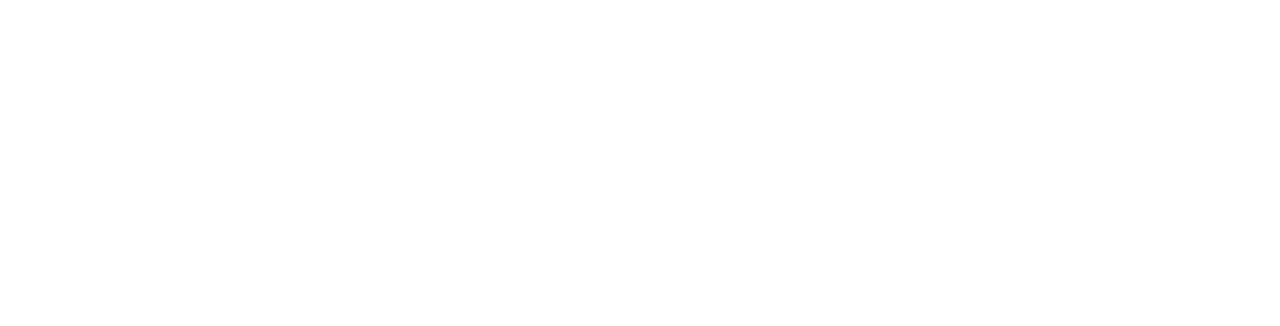
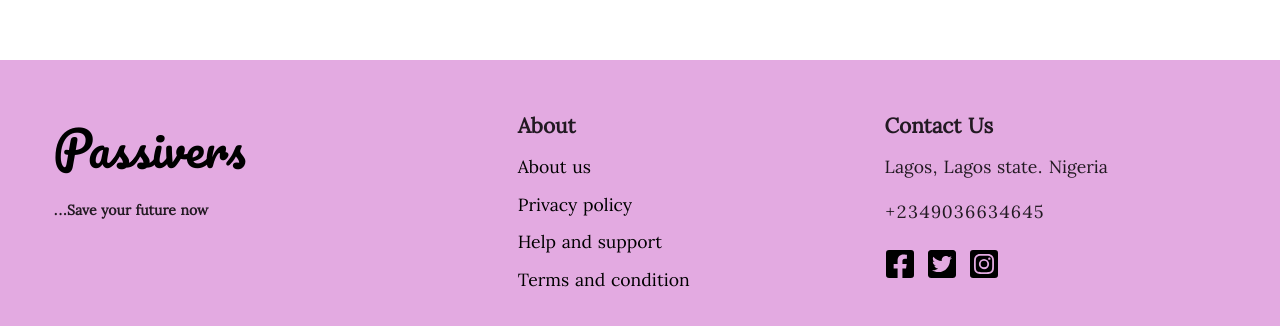
Before and after one commit to Team-STAG/Passiver, a React (Create React App) app: page / in a window 1280 px wide. Shown: the part 740-1066 px from the top of the page. Before the commit the page ends 800 px from the top, so only its background shows below. Built offline with nearby package versions, Linux system fonts and the light colour scheme.

Commit message:
done with the footer section

```diff
--- a/src/assets/styles/_styles.scss
+++ b/src/assets/styles/_styles.scss
@@ -1,5 +1,5 @@
 html{
-    font-size: 14px;
+    font-size: 16px;
 }
 
 *{
--- a/src/assets/styles/index.css
+++ b/src/assets/styles/index.css
@@ -15,7 +15,7 @@
   src: url("../fonts/Lora-SemiBold.ttf");
 }
 html {
-  font-size: 14px;
+  font-size: 16px;
 }
 
 * {
@@ -52,6 +52,7 @@
   height: auto;
   min-height: 100vh;
   max-width: 1600px;
+  font-family: lora;
 }
 body .header {
   width: 100%;
@@ -70,6 +71,7 @@
 body .header .header-container .header-content .logo a {
   font-size: 2rem;
   font-family: pacifico;
+  color: black;
 }
 body .header .header-container .header-content .desktop-link ul {
   display: flex;
@@ -96,4 +98,49 @@
 body .header .header-container .header-content .desktop-link ul li.background-link a {
   background: #B92BB3;
   color: white;
+}
+body .landing-page-container {
+  width: 100%;
+  height: auto;
+  min-height: 100vh;
+  padding-top: 80px;
+}
+body .footer {
+  padding: 50px 0px;
+  background: #E3AAE1;
+}
+body .footer .footer-container .footer-logo h1 a {
+  color: black;
+  font-family: pacifico;
+  font-size: 3rem;
+}
+body .footer .footer-container .footer-logo p {
+  font-weight: bold;
+}
+body .footer .footer-container .footer-link .link-title {
+  font-size: 1.3rem;
+  font-weight: bold;
+}
+body .footer .footer-container .footer-link a {
+  color: black;
+  font-size: 1.1rem;
+}
+body .footer .footer-container .footer-link p {
+  font-size: 1.1rem;
+}
+body .footer .footer-container .footer-link .page-link {
+  list-style: none;
+}
+body .footer .footer-container .footer-link .page-link li:not(:first-child) {
+  margin-top: 10px;
+}
+body .footer .footer-container .footer-link .social-links {
+  display: flex;
+  list-style: none;
+}
+body .footer .footer-container .footer-link .social-links li:not(:first-child) {
+  margin-left: 10px;
+}
+body .footer .footer-container .footer-link .social-links a {
+  font-size: 2rem;
 }/*# sourceMappingURL=index.css.map */
--- a/src/assets/styles/index.scss
+++ b/src/assets/styles/index.scss
@@ -6,6 +6,7 @@
     height: auto;
     min-height: 100vh;
     max-width: 1600px;
+    font-family: lora;
 
     .header{
         width: 100%;
@@ -28,6 +29,7 @@
                     a{
                         font-size: 2rem;
                         font-family: pacifico;
+                        color: getColor("default");
                     }
                 }
 
@@ -80,4 +82,79 @@
         }
     }
 
+    .landing-page-container{
+        width: 100%;
+        height: auto;
+        min-height: 100vh;
+        padding-top: getMeasurement("headerHeight");
+    }
+
+    .footer{
+        padding: 50px 0px;
+        background: getColor("primaryLight");
+
+        .footer-container{
+
+            .footer-logo{
+
+                h1{
+
+                    a{
+                        color: getColor("default");
+                        font-family: pacifico;
+                        font-size: 3rem;
+                    }
+                }
+
+                p{
+                    font-weight: bold;
+                }
+            }
+
+            .footer-link{
+
+                .link-title{
+                    font-size: getMeasurement("subHeaderFontSize");
+                    font-weight: bold;
+                }
+
+                a{
+                    color: black;
+                    font-size: 1.1rem;
+                }
+
+                p{
+                    font-size: 1.1rem;
+
+                }
+
+                .page-link{
+                    list-style: none;
+
+                    li{
+
+                        &:not(:first-child){
+                            margin-top: 10px;
+                        }
+                    }
+                }
+
+                .social-links{
+                    display: flex;
+                    list-style: none;
+
+                    li{
+                        &:not(:first-child){
+                            margin-left: 10px;
+                        }
+                    }
+
+                    a{
+                        font-size: 2rem;
+                    }
+                }
+            }
+        }
+    }
+
 }
--- a/src/components/Footer.js
+++ b/src/components/Footer.js
@@ -1,10 +1,65 @@
+import { Col, Row } from 'antd'
 import React from 'react'
+import { Link } from 'react-router-dom'
+import { SiteData } from '../data'
+import {FaFacebookSquare, FaInstagramSquare, FaTwitterSquare} from "react-icons/fa"
 
 const Footer = () => {
+    const {siteName, address, phoneNumber, facebook, instagram, twitter} = SiteData;
   return (
     <>
 
-        <footer></footer>
+        <Row justify="center" className="footer">
+
+            <Col span={22} className="footer-container">
+
+                <Row justify="space-between">
+
+                    <Col span={9} className="footer-logo">
+
+                        <h1><Link to="/">{siteName}</Link></h1>
+                        <p>...Save your future now</p>
+
+                    </Col>
+
+                    <Col span={7} className="footer-link">
+
+                        <h3 className='link-title'>About</h3>
+
+                        <ul className='page-link'>
+
+                            <li><a href="#about">About us</a></li>
+                            <li><a href="/privacy">Privacy policy</a></li>
+                            <li><a href="/help">Help and support</a></li>
+                            <li><a href="/terms">Terms and condition</a></li>
+
+                        </ul>
+
+                    </Col>
+
+                    <Col span={7} className="footer-link">
+
+                        <h3 className='link-title'>Contact Us</h3>
+
+                        <p>{address}</p>
+
+                        <p>{phoneNumber}</p>
+
+                        <ul className='social-links'>
+
+                            <li><a href={facebook} target="_blank" rel="noreferrer"><FaFacebookSquare /></a></li>
+                            <li><a href={twitter} target="_blank" rel="noreferrer"><FaTwitterSquare /></a></li>
+                            <li><a href={instagram} target="_blank" rel="noreferrer"><FaInstagramSquare /></a></li>
+
+                        </ul>
+
+                    </Col>
+
+                </Row>
+
+            </Col>
+
+        </Row>
 
     </>
   )
--- /dev/null
+++ b/src/data/data.json
@@ -0,0 +1,34 @@
+{
+    "siteName": "Passivers",
+    "facebook": "https://www.facebook.com",
+    "instagram": "https://www.instagram.com",
+    "twitter": "https://www.twitter.com",
+    "phoneNumber": "+2349036634645",
+    "address": "Lagos, Lagos state. Nigeria",
+    "faq": [
+        {
+            "question": "How does it work",
+            "answer": "Lorem ipsum dolor sit amet, consectetur adipiscing elit, sed do eiusmod tempor incididunt ut labore et dolore magna aliqua. Ut enim ad minim veniam, quis nostrud exercitation ullamco laboris nisi ut aliquip ex ea commodo consequat. Duis aute irure dolor in reprehenderit in voluptate velit esse cillum dolore eu fugiat nulla pariatur. Excepteur sint occaecat cupidatat non proident, sunt in culpa qui officia deserunt mollit anim id est laborum"
+        },
+
+        {
+            "question": "How does it work",
+            "answer": "Lorem ipsum dolor sit amet, consectetur adipiscing elit, sed do eiusmod tempor incididunt ut labore et dolore magna aliqua. Ut enim ad minim veniam, quis nostrud exercitation ullamco laboris nisi ut aliquip ex ea commodo consequat. Duis aute irure dolor in reprehenderit in voluptate velit esse cillum dolore eu fugiat nulla pariatur. Excepteur sint occaecat cupidatat non proident, sunt in culpa qui officia deserunt mollit anim id est laborum"
+        },
+
+        {
+            "question": "How does it work",
+            "answer": "Lorem ipsum dolor sit amet, consectetur adipiscing elit, sed do eiusmod tempor incididunt ut labore et dolore magna aliqua. Ut enim ad minim veniam, quis nostrud exercitation ullamco laboris nisi ut aliquip ex ea commodo consequat. Duis aute irure dolor in reprehenderit in voluptate velit esse cillum dolore eu fugiat nulla pariatur. Excepteur sint occaecat cupidatat non proident, sunt in culpa qui officia deserunt mollit anim id est laborum"
+        },
+
+        {
+            "question": "How does it work",
+            "answer": "Lorem ipsum dolor sit amet, consectetur adipiscing elit, sed do eiusmod tempor incididunt ut labore et dolore magna aliqua. Ut enim ad minim veniam, quis nostrud exercitation ullamco laboris nisi ut aliquip ex ea commodo consequat. Duis aute irure dolor in reprehenderit in voluptate velit esse cillum dolore eu fugiat nulla pariatur. Excepteur sint occaecat cupidatat non proident, sunt in culpa qui officia deserunt mollit anim id est laborum"
+        },
+
+        {
+            "question": "How does it work",
+            "answer": "Lorem ipsum dolor sit amet, consectetur adipiscing elit, sed do eiusmod tempor incididunt ut labore et dolore magna aliqua. Ut enim ad minim veniam, quis nostrud exercitation ullamco laboris nisi ut aliquip ex ea commodo consequat. Duis aute irure dolor in reprehenderit in voluptate velit esse cillum dolore eu fugiat nulla pariatur. Excepteur sint occaecat cupidatat non proident, sunt in culpa qui officia deserunt mollit anim id est laborum"
+        }
+    ]
+}
--- /dev/null
+++ b/src/data/index.js
@@ -0,0 +1,3 @@
+import SiteData from "./data.json"
+
+export {SiteData}
```
Also changed, not shown: 1 other file (tests, documents, lock files or other folders).
